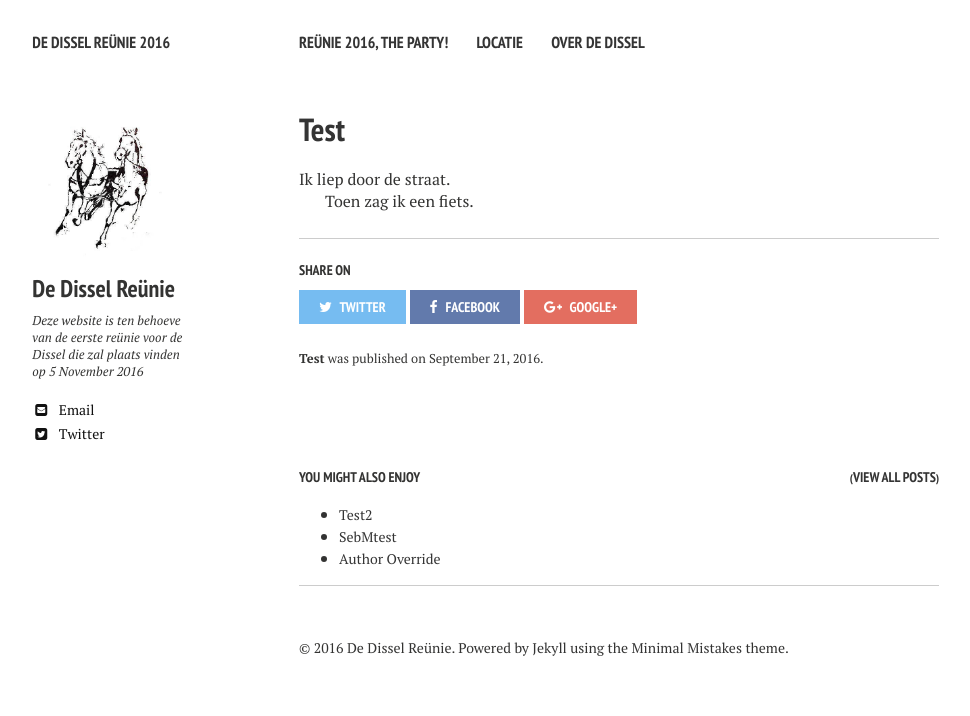
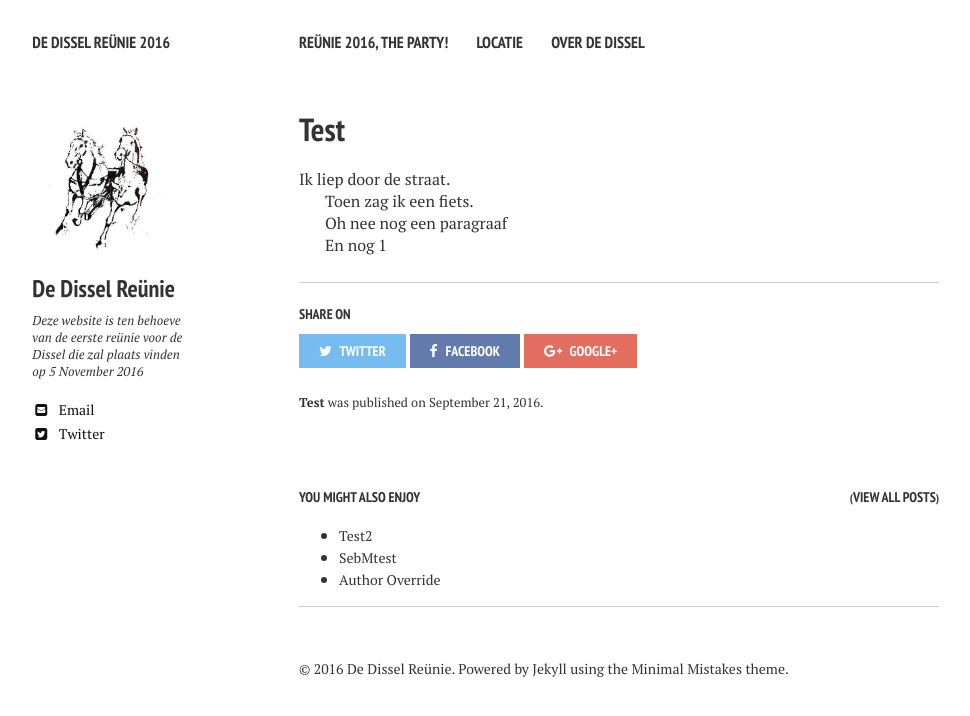
Before and after one commit to securitymonster/securitymonster.github.io, a Jekyll site: the page built from _posts/2016-09-21-test.md, in a window 1280 px wide. Shown: the top 716 px of the page, without its empty margins (21-991 px from the left). Built offline with Jekyll 4.4.1, drawn with Linux system fonts in a browser that asks for light colours; nearby versions of some CDN libraries.

Commit message:
Script update after bundler exec jekyll build

```diff
--- a/_posts/2016-09-21-test.md
+++ b/_posts/2016-09-21-test.md
@@ -13,3 +13,7 @@ date: 2016-09-21T21:49:14+02:00
 Ik liep door de straat.
 
 Toen zag ik een fiets.
+
+Oh nee nog een paragraaf
+
+En nog 1
```
